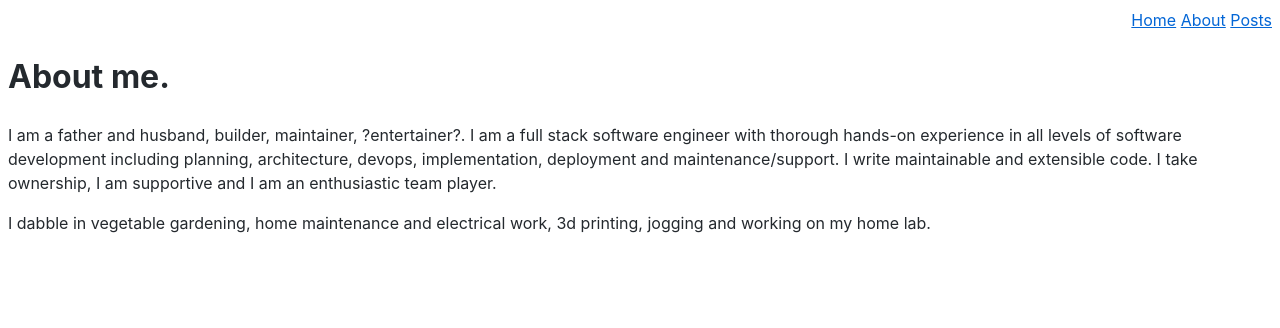
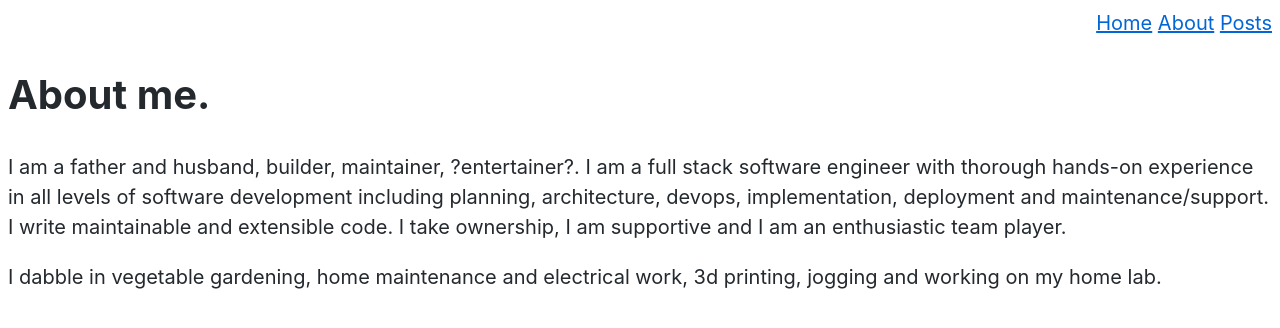
Before and after one commit to stevemanderson/stevemanderson.github.io, a Jekyll site: the page built from about.html, in a window 1280 px wide. Shown: the top 328 px of the page. Built offline with Jekyll 4.4.1, drawn with Linux system fonts in a browser that asks for light colours.

Commit message:
Updated typography

```diff
--- a/_sass/_navigation.scss
+++ b/_sass/_navigation.scss
@@ -1,3 +1,3 @@
 #main-nav {
-  text-align:right;
+  text-align: right;
 }
--- a/_sass/_profile.scss
+++ b/_sass/_profile.scss
@@ -1,22 +1,24 @@
 #profile {
-  font-size: 1rem;
   line-height: 1.5em;
   margin: 10em 0 0 0;
 
   .profile-image {
+    img {
+      width: 20em;
+    }
     text-align: center;
     margin: 0 0 1em 0;
   }
 
   h1 {
-    font-size: 2em;
+    font-size:1.75em;
     text-align: center;
     padding: 0;
     margin: 0;
   }
 
   h2 {
-    font-size: 1.2em;
+    font-size:1.25em;
     text-align: center;
     padding: 0;
     margin: 0;
@@ -24,8 +26,8 @@
 
   ul {
     text-align: center;
-    margin:0;
-    padding:0;
-    list-style: none
+    margin: 0;
+    padding: 0;
+    list-style: none;
   }
 }
--- a/_sass/_typography.scss
+++ b/_sass/_typography.scss
@@ -1,3 +1,28 @@
+html {
+  font-size: 125%;
+  -webkit-text-size-adjust: none;
+
+  @media (min-width: 320px) {
+    font-size: 320/400em;
+  }
+
+  @media (min-width: 480px) {
+    font-size: 480/400em;
+  }
+  @media (min-width: 600px) {
+    font-size: 600/400em;
+  }
+  @media (min-width: 801px) {
+    font-size: 801/400em;
+  }
+  @media (min-width: 1025px) {
+    font-size: 1025/400em;
+  }
+  @media (min-width: 1281px) {
+    font-size: 1281/400em;
+  }
+}
+
 body {
   font-family: -apple-system, BlinkMacSystemFont, "Segoe UI", Helvetica, Arial,
     sans-serif, "Apple Color Emoji", "Segoe UI Emoji", "Segoe UI Symbol";
@@ -8,6 +33,7 @@ body {
 
 a {
   color: #0366d6;
+  font-size: 1em;
 }
 
 code,
--- a/about.html
+++ b/about.html
@@ -4,17 +4,14 @@ title: About Me
 ---
 
 <h1>About me.</h1>
-<section>
 <p>
   I am a father and husband, builder, maintainer, ?entertainer?. I am a full
   stack software engineer with thorough hands-on experience in all levels of
-    software development including planning, architecture, devops,
-    implementation, deployment and maintenance/support. I write maintainable and
-    extensible code. I take ownership, I am supportive and I am an enthusiastic
-    team player.
+  software development including planning, architecture, devops, implementation,
+  deployment and maintenance/support. I write maintainable and extensible code.
+  I take ownership, I am supportive and I am an enthusiastic team player.
 </p>
 <p>
   I dabble in vegetable gardening, home maintenance and electrical work, 3d
   printing, jogging and working on my home lab.
 </p>
-</section>
```
Also changed, not shown: 1 other file. Lines whose indentation alone changed are shown as unchanged.
